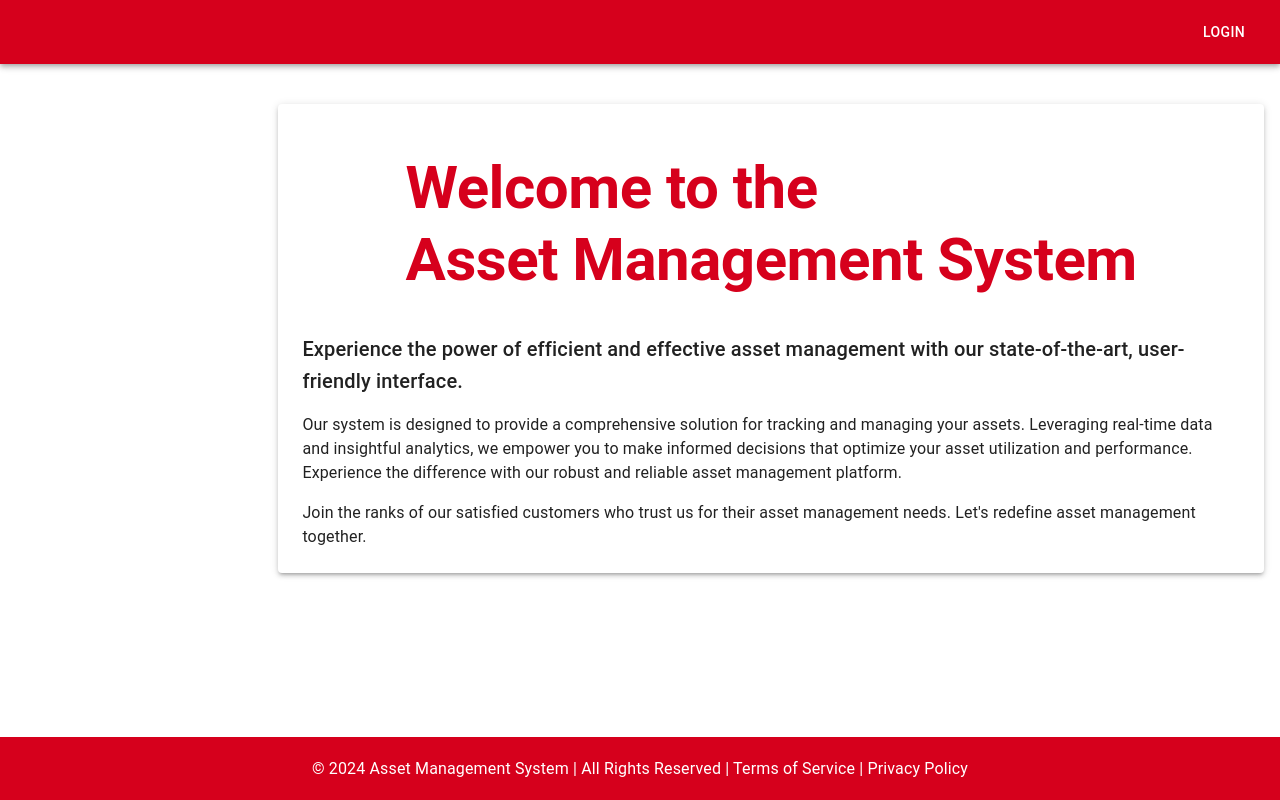
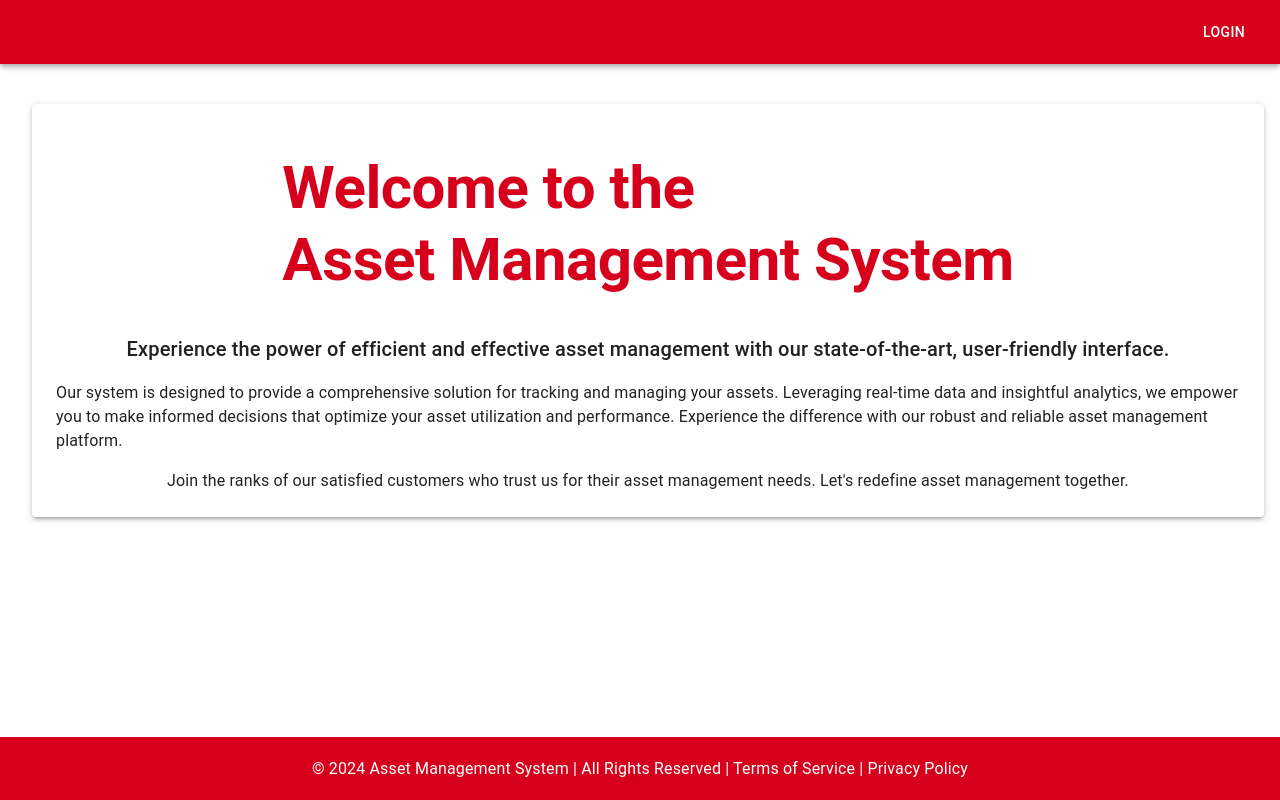
Before and after one commit to Felipe-2-2-5/RookiesBatch7ProjectFrontEnd, a React (Create React App) app: page / in a window 1280 px wide. Built offline with nearby package versions, Linux system fonts and the light colour scheme.

Commit message:
change login layout

```diff
--- a/src/components/Layout.js
+++ b/src/components/Layout.js
@@ -153,7 +153,7 @@ const Layout = () => {
       <Box
         display="flex"
         p={2}>
-        <Box flexBasis="20%">
+        <Box >
           {isAuthenticated &&
             (currentUser.role === "Admin" ? (
               <VerticalNavbarAdmin />
@@ -162,8 +162,7 @@ const Layout = () => {
             ))}
         </Box>
         <Box
-          // flexGrow={1}
-          flexBasis="80%"
+          flexGrow={1}
           ml={2}>
           <main style={{ p: "2" }}>
             {/* {isAuthenticated &&
```
